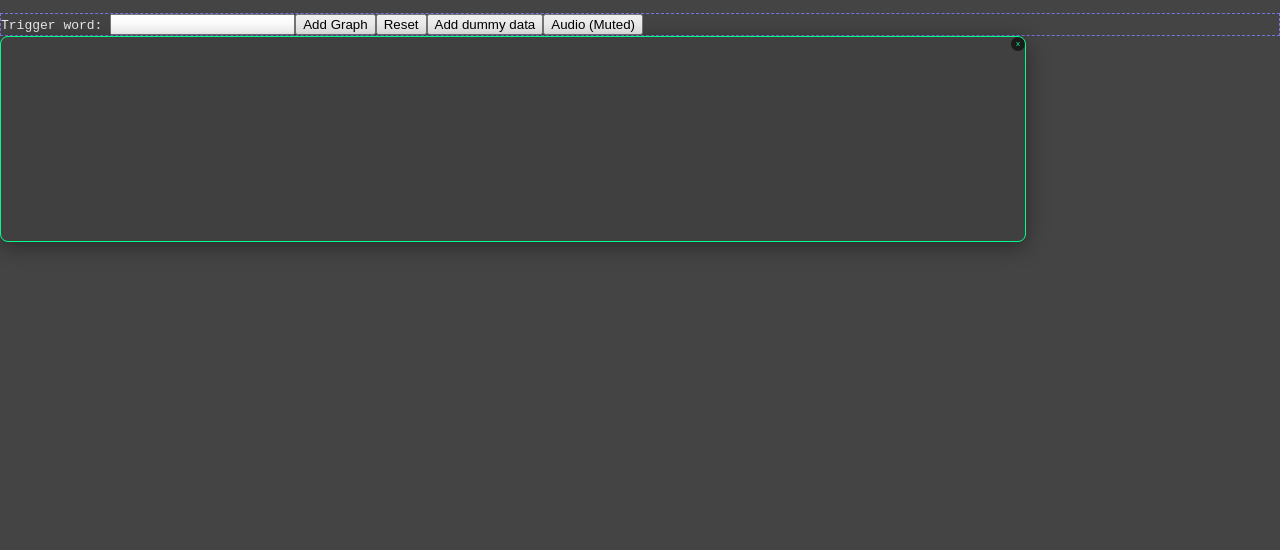
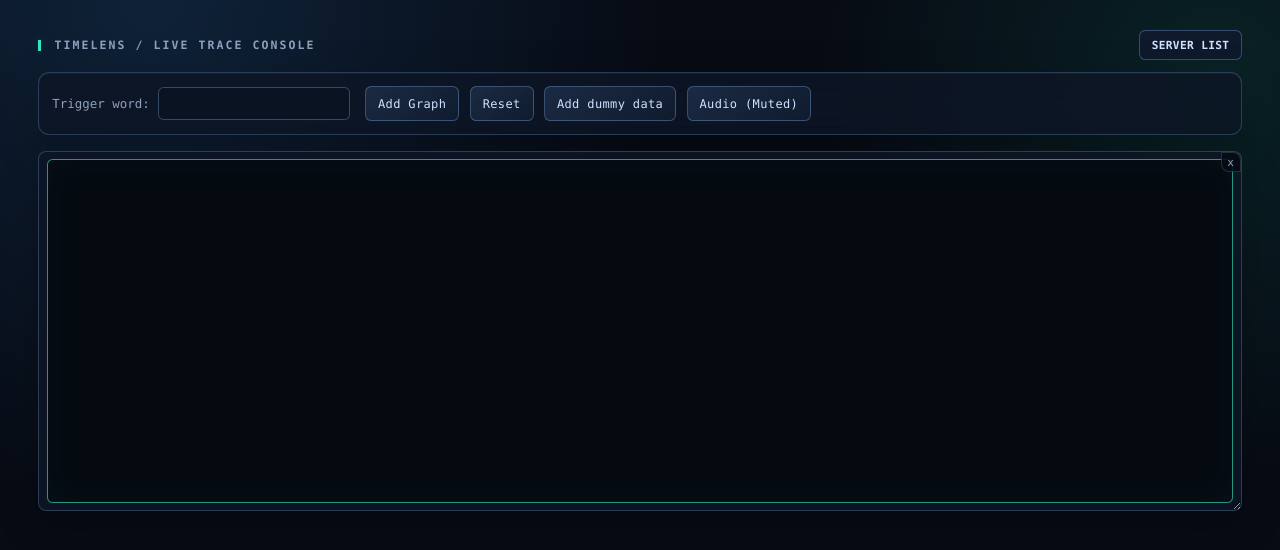
Before and after one commit to CobaltFusion/timelens, a website: page src/timelens/webclient/graph.html in a window 1280 px wide. Drawn offline with Linux system fonts and the light colour scheme.

Commit message:
restyle the graph cards, make them resizeable and move all css to css-files

```diff
--- /dev/null
+++ b/src/timelens/webclient/graph.css
@@ -0,0 +1,153 @@
+:root {
+    color-scheme: dark;
+    --background: #070b14;
+    --panel: rgba(14, 22, 38, .84);
+    --panel-border: rgba(113, 151, 205, .3);
+    --text: #e9f2ff;
+    --muted: #8ea1bd;
+    --accent: #34e5bd;
+    --accent-glow: rgba(52, 229, 189, .22);
+}
+
+* { box-sizing: border-box; }
+
+body {
+    min-height: 100vh;
+    margin: 0;
+    padding: clamp(1rem, 3vw, 3rem);
+    background: radial-gradient(circle at 12% 0%, rgba(42, 116, 184, .22), transparent 32rem),
+        radial-gradient(circle at 95% 10%, rgba(24, 190, 157, .13), transparent 25rem), var(--background);
+    color: var(--text);
+    font-family: "IBM Plex Mono", "Cascadia Code", Consolas, monospace;
+    overflow-y: scroll;
+    scrollbar-gutter: stable;
+}
+
+#id_above_panel {
+    position: relative;
+    margin: 0 0 1.25rem;
+    padding-left: 1rem;
+    color: var(--muted);
+    font-size: .72rem;
+    font-weight: 700;
+    letter-spacing: .18em;
+    text-transform: uppercase;
+}
+
+#id_above_panel::before {
+    position: absolute;
+    top: .1rem;
+    bottom: .1rem;
+    left: 0;
+    width: 3px;
+    background: var(--accent);
+    box-shadow: 0 0 12px var(--accent-glow);
+    content: "";
+}
+
+.home-link {
+    position: absolute;
+    top: -.5rem;
+    right: 0;
+    padding: .45rem .7rem;
+    border: 1px solid rgba(119, 160, 218, .38);
+    border-radius: .4rem;
+    background: rgba(16, 27, 45, .85);
+    color: #cfe2ff;
+    font-size: .7rem;
+    letter-spacing: .03em;
+    text-decoration: none;
+    transition: border-color .16s, box-shadow .16s, transform .16s;
+}
+
+.home-link:hover, .home-link:focus-visible {
+    border-color: var(--accent);
+    box-shadow: 0 0 0 .18rem var(--accent-glow);
+    color: #fff;
+    outline: none;
+    transform: translateY(-1px);
+}
+
+#id_control_panel {
+    display: flex;
+    flex-wrap: wrap;
+    align-items: center;
+    gap: .65rem;
+    margin-bottom: 1rem;
+    padding: .8rem;
+    border: 1px solid var(--panel-border);
+    border-radius: .7rem;
+    background: var(--panel);
+    box-shadow: 0 1rem 3rem rgba(0, 0, 0, .22), inset 0 1px rgba(255, 255, 255, .04);
+    backdrop-filter: blur(14px);
+}
+
+#id_control_panel label { display: flex; align-items: center; gap: .5rem; margin-right: .3rem; color: var(--muted); font-size: .78rem; }
+button, input { color: inherit; font: inherit; }
+
+button {
+    min-height: 2.2rem;
+    padding: .45rem .75rem;
+    border: 1px solid rgba(119, 160, 218, .38);
+    border-radius: .4rem;
+    background: linear-gradient(145deg, #1b2a43, #101b2d);
+    color: #cfe2ff;
+    cursor: pointer;
+    font-size: .75rem;
+    letter-spacing: .03em;
+    transition: border-color .16s, box-shadow .16s, transform .16s;
+}
+
+button:hover { border-color: var(--accent); box-shadow: 0 0 0 .18rem var(--accent-glow); color: #fff; transform: translateY(-1px); }
+button:active { transform: translateY(0); }
+
+input {
+    min-width: 12rem;
+    padding: .5rem .65rem;
+    border: 1px solid rgba(119, 160, 218, .38);
+    border-radius: .35rem;
+    outline: none;
+    background: #091321;
+    color: var(--accent);
+    font-size: .8rem;
+}
+
+input:focus-visible, button:focus-visible { border-color: var(--accent); box-shadow: 0 0 0 .2rem var(--accent-glow); }
+
+#id_graph_panel { display: grid; grid-template-columns: minmax(0, 1fr); gap: 1rem; }
+
+#id_graph_panel > div {
+    width: 100%;
+    height: 45vh;
+    min-width: 18rem;
+    min-height: 218px;
+    padding: .45rem;
+    resize: both;
+    border-color: var(--panel-border) !important;
+    background: var(--panel) !important;
+    box-shadow: 0 1rem 2.5rem rgba(0, 0, 0, .24) !important;
+}
+
+#id_graph_panel canvas {
+    display: block;
+    visibility: hidden;
+    width: 100%;
+    margin: 0;
+    border: 1px solid rgba(52, 229, 189, .65);
+    border-radius: .35rem;
+    background: #050a11;
+    box-shadow: inset 0 0 2rem rgba(52, 229, 189, .04);
+}
+
+#id_graph_panel > div > button {
+    z-index: 1;
+    border: 1px solid rgba(255, 255, 255, .14) !important;
+    background: rgba(7, 11, 20, .86) !important;
+    color: var(--muted) !important;
+}
+
+@media (max-width: 600px) {
+    body { padding: 1rem; }
+    #id_control_panel label { width: 100%; }
+    input { flex: 1; min-width: 0; }
+}
--- a/src/timelens/webclient/graph.html
+++ b/src/timelens/webclient/graph.html
@@ -6,32 +6,14 @@
     <title>TimeLens v1</title>
     <link rel="icon" type="image/x-icon" href="favicon.ico">
 
-    <style>
-        body {
-            margin: 0;
-            background: #444444;
-            color: #eee;
-            font-family: monospace;
-            overflow-y: scroll;
-            scrollbar-gutter: stable;
-        }
-
-        #id_control_panel {
-            border: 1px dashed rgb(118, 118, 223);
-        }
-
-        #graph_panel canvas {
-            display: block;
-            visibility: hidden;
-            background: black;
-            border: 2px solid #00ff88;
-            margin: 10px;
-        }
-    </style>
+    <link rel="stylesheet" href="graph.css">
 </head>
 
 <body>
-    <p id="id_above_panel"></p>
+    <p id="id_above_panel">
+        TimeLens / live trace console
+        <a class="home-link" href="/" aria-label="Return to server discovery">Server list</a>
+    </p>
     <div id="id_control_panel"></div>
     <div id="id_graph_panel"></div>
     <script src="assertions.js"></script>
--- a/src/timelens/webclient/graph_controls.js
+++ b/src/timelens/webclient/graph_controls.js
@@ -32,7 +32,7 @@ class Widget {
         this.closeButton.style.display = "flex";
         this.closeButton.style.alignItems = "center";
         this.closeButton.style.justifyContent = "center";
-        this.closeButton.style.fontSize = "8px";
+        this.closeButton.style.fontSize = "11px";
         this.closeButton.style.lineHeight = "1";
         this.closeButton.style.padding = "0";
         this.closeButton.textContent = "x";
@@ -41,16 +41,19 @@ class Widget {
         this.closeButton.style.top = "0px";
         this.closeButton.style.right = "0px";
 
-        this.closeButton.style.width = "14px";
-        this.closeButton.style.height = "14px";
+        this.closeButton.style.width = "20px";
+        this.closeButton.style.height = "20px";
+        this.closeButton.style.minWidth = "20px";
+        this.closeButton.style.minHeight = "20px";
 
         this.closeButton.style.border = "none";
-        this.closeButton.style.borderRadius = "50%";
+        this.closeButton.style.borderRadius = "0 8px 0 8px";
         this.closeButton.style.background = "rgba(0,0,0,0.6)";
         this.closeButton.style.color = "#00ff88";
         this.closeButton.style.cursor = "pointer";
 
         this.closeButton.addEventListener("click", () => {
+            this.resizeObserver.disconnect();
             this.container.remove();
             this.onClose();
         });
@@ -59,12 +62,19 @@ class Widget {
         this.container.appendChild(this.closeButton);
         this.component.mount(this.container);
         this.parent.appendChild(this.container);
+        this.resizeObserver = new ResizeObserver(() => this.resize());
+        this.resizeObserver.observe(this.container);
         this.resize();
     }
 
     resize() {
-        const rect = this.parent.getBoundingClientRect();
-        this.component.resize(rect.width * 0.8, 200);
+        const styles = window.getComputedStyle(this.container);
+        const horizontalPadding = parseFloat(styles.paddingLeft) + parseFloat(styles.paddingRight);
+        const verticalPadding = parseFloat(styles.paddingTop) + parseFloat(styles.paddingBottom);
+        const width = Math.max(0, this.container.clientWidth - horizontalPadding);
+        const height = Math.max(0, this.container.clientHeight - verticalPadding);
+
+        this.component.resize(width, height);
     }
 }
 
--- /dev/null
+++ b/src/timelens/webclient/index.css
@@ -0,0 +1,63 @@
+:root {
+    color-scheme: dark;
+    --bg: #080b12;
+    --card: #101620;
+    --hover: #151e2b;
+    --border: #263244;
+    --text: #e8edf5;
+    --muted: #8996a8;
+    --accent: #35d0ba;
+    --error: #ff5577;
+}
+
+* { box-sizing: border-box; }
+
+body {
+    margin: 0;
+    min-height: 100vh;
+    padding: 3rem 1rem;
+    background: var(--bg);
+    color: var(--text);
+    font-family: system-ui, sans-serif;
+}
+
+main { width: min(1100px, 100%); margin: auto; }
+h1 { margin: 0 0 .4rem; font-size: 2rem; letter-spacing: -.04em; }
+p { margin: 0 0 1.5rem; color: var(--muted); }
+#servers { display: grid; gap: .5rem; }
+
+.server {
+    display: grid;
+    grid-template-columns: 1.2fr 1fr 1fr 2fr auto;
+    gap: 1.5rem;
+    align-items: center;
+    padding: .8rem 1rem;
+    border: 1px solid var(--border);
+    border-radius: .6rem;
+    background: var(--card);
+    color: inherit;
+    text-decoration: none;
+    transition: .15s;
+}
+
+.server:hover { background: var(--hover); border-color: var(--accent); transform: translateX(2px); }
+.name { font-weight: 650; }
+.value { overflow: hidden; color: var(--muted); font: .8rem monospace; text-overflow: ellipsis; white-space: nowrap; }
+.ip { color: var(--accent); }
+.arrow { color: var(--muted); font-size: 1.1rem; }
+
+.empty, .error {
+    padding: 1.5rem;
+    border: 1px dashed var(--border);
+    border-radius: .6rem;
+    color: var(--muted);
+    text-align: center;
+}
+
+.error { color: var(--error); }
+
+@media (max-width: 700px) {
+    .server { grid-template-columns: 1fr auto; gap: .4rem 1rem; }
+    .server .value { grid-column: 1; }
+    .server .arrow { grid-column: 2; grid-row: 1 / span 2; }
+}
```
Also changed, not shown: src/timelens/webclient/index.html (+1 -117 lines).
